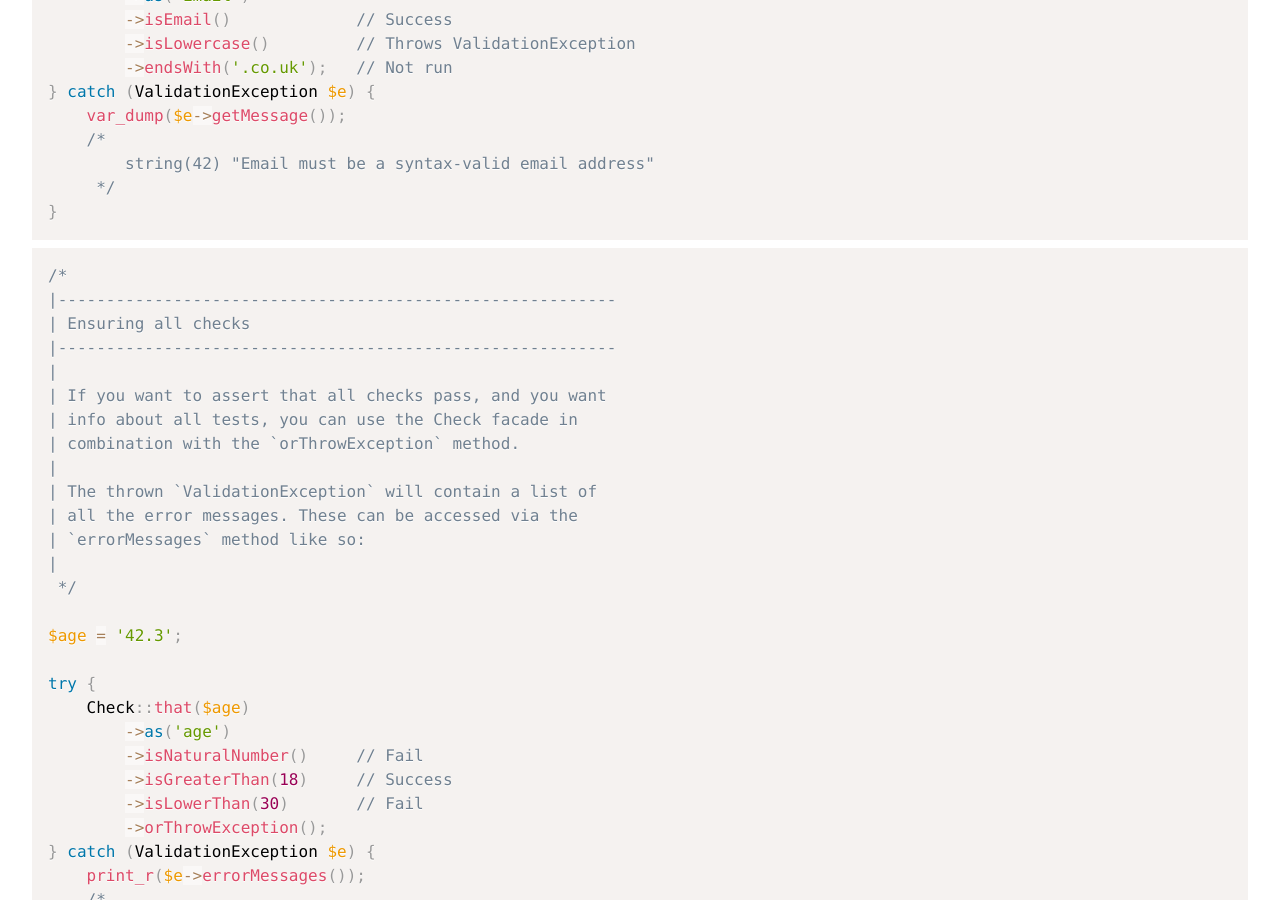
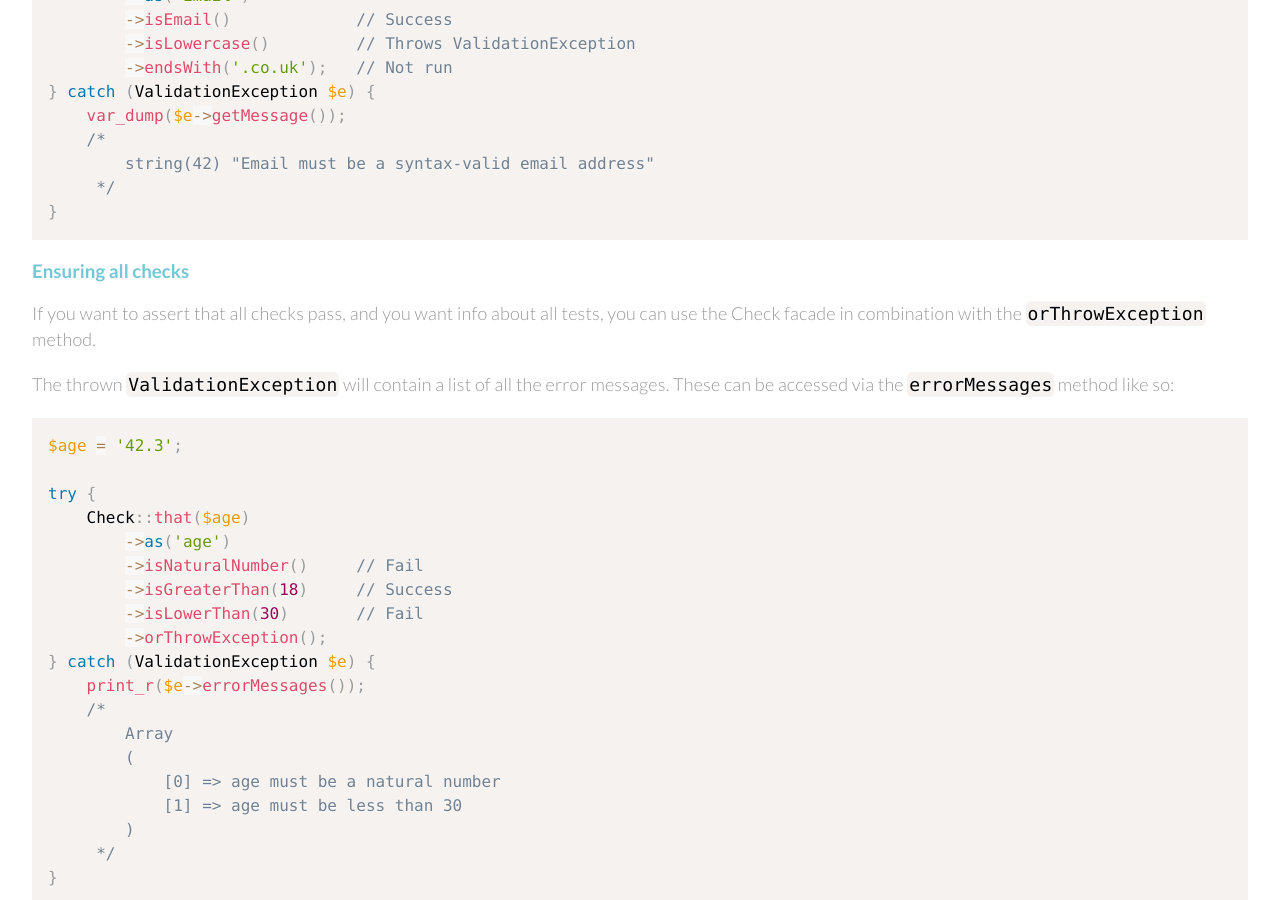
Before and after one commit to moccalotto/moccalotto.github.com, a Jekyll site: the page built from docs/valit.md, in a window 1280 px wide and 900 px high, scrolled down 2758 px. Built offline with Jekyll 4.4.1, drawn with Linux system fonts in a browser that asks for light colours; nearby versions of some CDN libraries.

Commit message:
PHP comments are not docs

````diff
--- a/docs/valit.md
+++ b/docs/valit.md
@@ -145,22 +145,16 @@ try {
 }
 ```
 
+### Ensuring all checks
+If you want to assert that all checks pass, and you want
+info about all tests, you can use the Check facade in
+combination with the `orThrowException` method.
+
+The thrown `ValidationException` will contain a list of
+all the error messages. These can be accessed via the
+`errorMessages` method like so:
+
 ```php
-/*
-|----------------------------------------------------------
-| Ensuring all checks
-|----------------------------------------------------------
-|
-| If you want to assert that all checks pass, and you want
-| info about all tests, you can use the Check facade in
-| combination with the `orThrowException` method.
-|
-| The thrown `ValidationException` will contain a list of
-| all the error messages. These can be accessed via the
-| `errorMessages` method like so:
-|
- */
-
 $age = '42.3';
 
 try {
````
